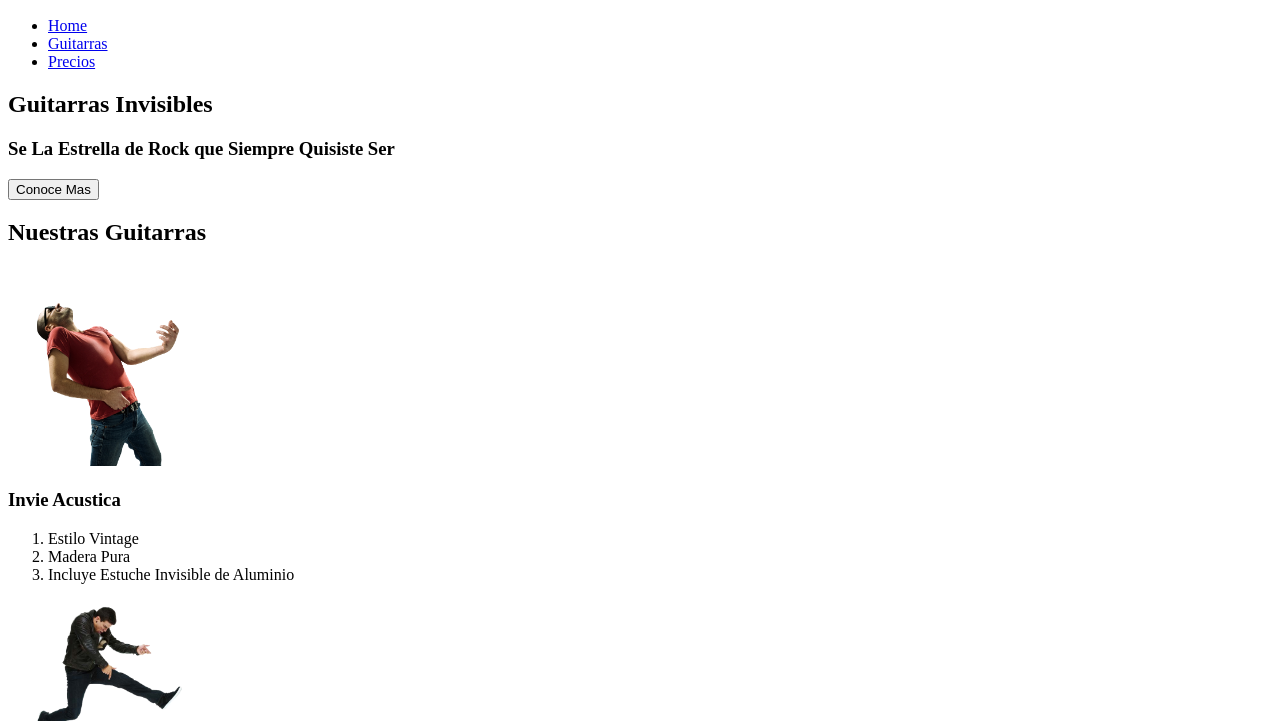
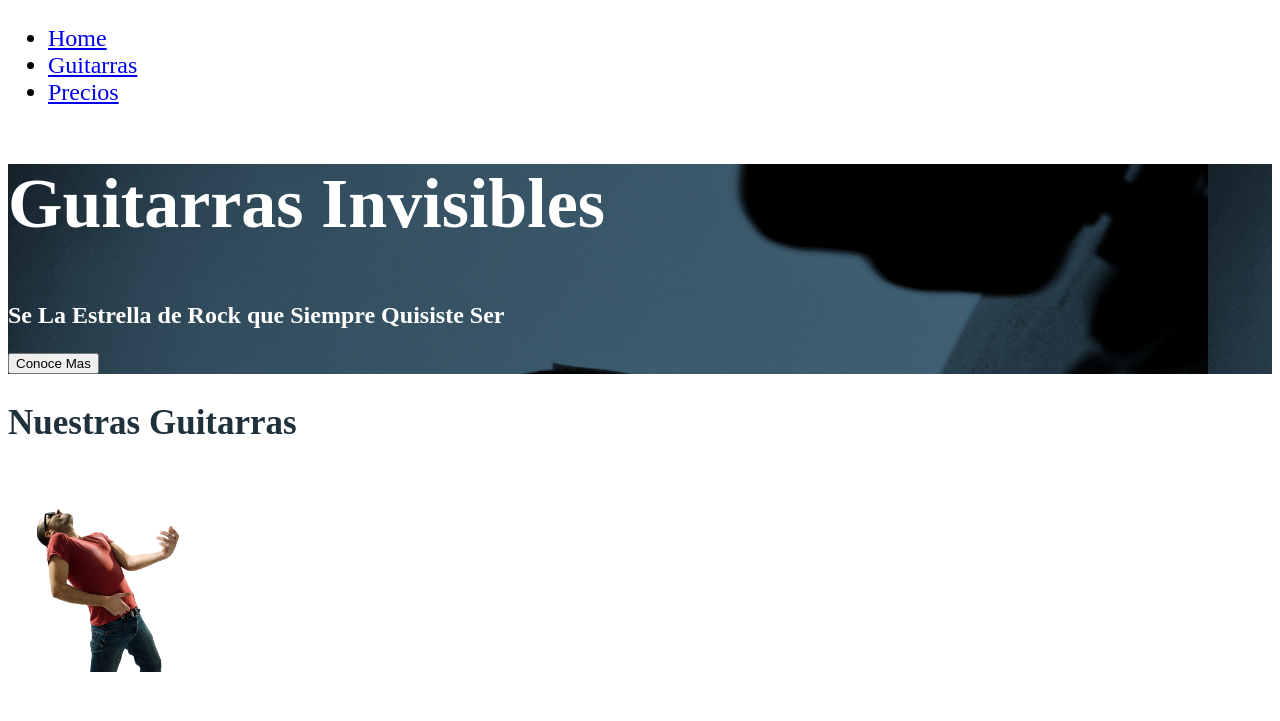
Before and after one commit to ingenierojohan/CURSO_DESARROLLO_WEB_2018, a plain HTML site: page index.html in a window 1280 px wide. Shown: the part 79-800 px from the top of the page. Drawn offline with Linux system fonts and the light colour scheme.

Commit message:
Codificando el CSS

```diff
--- /dev/null
+++ b/css/invie-v1.css
@@ -0,0 +1,46 @@
+/* Selector Universal */
+* {
+    border: 1px solid red;
+    margin: 10px;
+}
+
+/* Selector de Etiqueta */
+header {
+    background : blue;
+}
+
+section {
+    background: purple;
+}
+
+
+/* selector descendente */
+article h3 {
+    color : green;
+}
+
+body {
+    background: peru;
+}
+
+/* Selectores de Clase */
+.title-a {
+    background: yellow;
+}
+
+.title-b {
+    background: salmon;
+}
+
+/* Selector de ID */
+#header {
+    border: 3px solid black;
+}
+
+#portada {
+    border: 3px solid orange;
+}
+
+#guitarra {
+    border: 3px solid brown;
+}
--- /dev/null
+++ b/css/invie.css
@@ -0,0 +1,29 @@
+.titulo {
+    font-size: 70px;
+}
+
+.title-a {
+    font-size: 24px;
+}
+
+.guitarras {
+    color : #1F313C;
+}
+
+.guitarras h2 {
+    font-size: 35px;
+}
+
+
+.title-b {
+    font-size: 50px;
+}
+
+.portada {
+    background-image: url('../images/background.png');
+    color : white;
+}
+
+.menu {
+    font-size: 24px;
+}
--- a/index.html
+++ b/index.html
@@ -5,16 +5,17 @@
   <meta name="viewport" content="width=device-width, initial-scale=1.0">
   <meta http-equiv="X-UA-Compatible" content="ie=edge">
   <title>Invie - tus Mejores Guitarras</title>
+  <link rel="stylesheet" href="css/invie.css">
 </head>
 <body>
   <!-- Header -->
-  <header id="header">
+  <header id="header" class="header">
     <!-- logotipo -->
-    <figure>
+    <figure class="logotipo">
       <img src="images/invie.png" width="186" height="60" alt="Invie Logotipo">
     </figure>
     <!-- menu -->
-    <nav>
+    <nav class="menu">
       <ul>
         <li><a href="index.html">Home</a></li>
         <li><a href="#guitarras">Guitarras</a></li>
@@ -24,24 +25,24 @@
   </header>
 
   <!-- Portada -->
-  <section id="portada">
+  <section id="portada" class="portada">
     <!-- titulo -->
-    <h1>Guitarras Invisibles</h1>
+    <h1 class="titulo">Guitarras Invisibles</h1>
     <!-- resumen -->
-    <h3>Se La Estrella de Rock que Siempre Quisiste Ser</h3>
+    <h3 class="title-a">Se La Estrella de Rock que Siempre Quisiste Ser</h3>
     <!-- boton -->
     <button>Conoce Mas</button>
   </section>
 
   <!-- guitarras -->
-  <section id="guitarras">
+  <section id="guitarras" class="guitarras">
     <!-- titulo -->
     <h2>Nuestras Guitarras</h2>
 
     <!-- guitarra 1 -->
-    <article>
+    <article class="guitarra">
       <img src="images/invie-acustica.png" width="200" alt="Guitarra Acustica">
-      <h3>Invie Acustica</h3>
+      <h3 class="title-b">Invie Acustica</h3>
       <ol>
         <li>Estilo Vintage</li>
         <li>Madera Pura</li>
@@ -50,9 +51,9 @@
     </article>
 
     <!-- guitarra 2 -->
-    <article>
+    <article class="guitarra">
         <img src="images/invie-classic.png" alt="Guitarra Clasica" width="200">
-        <h3>Invie Cassic</h3>
+        <h3 class="title-b">Invie Cassic</h3>
         <ol>
           <li>Estilo Vintage</li>
           <li>Liviana</li>
```
Also changed, not shown: 2 other files.
